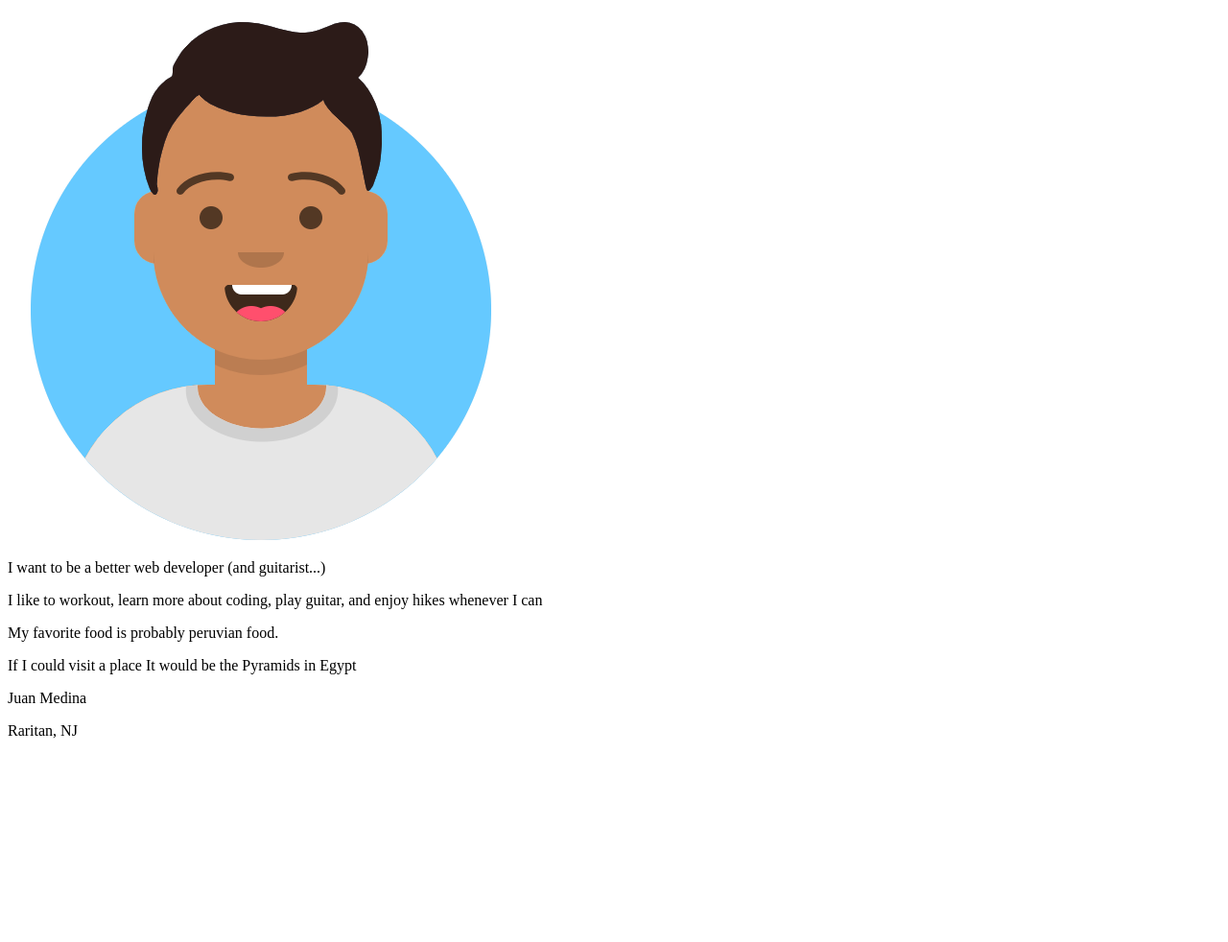
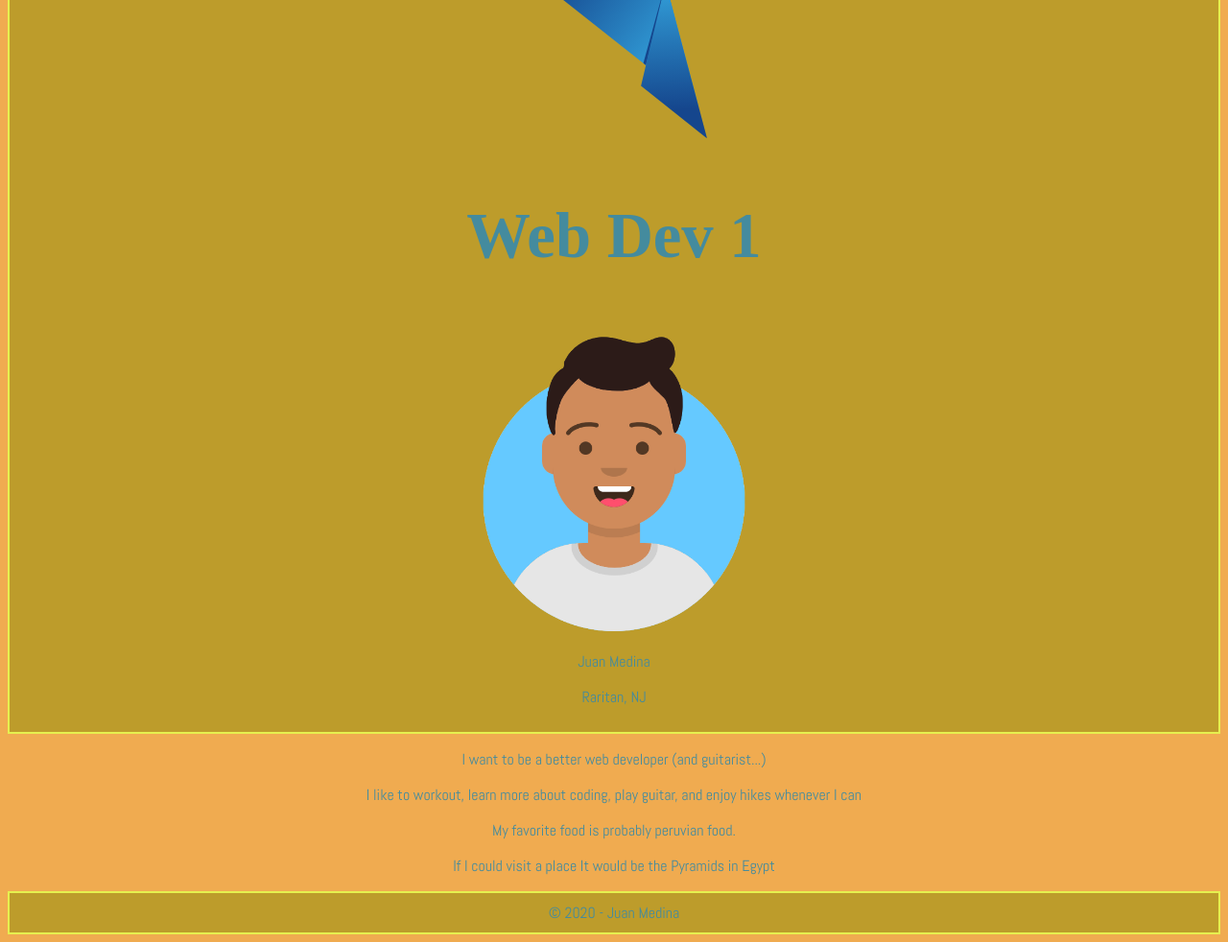
Before and after one commit to RVCC-IDMX/about-me-juan12083, a plain HTML site: page index.html in a window 1280 px wide. Shown: the part 172-1154 px from the top of the page at 96% size. Before the commit the page ends 959 px from the top, so only its background shows below. Drawn offline with Linux system fonts and the light colour scheme; a web font is replaced by a local one.

Commit message:
Adding Some Style

```diff
--- /dev/null
+++ b/css/style.css
@@ -0,0 +1,27 @@
+body {
+    font-family: Abel;
+
+    background-color: #F0AB50;
+    color: #448B9E;
+}
+
+
+h1, h2, h3, h4, h5, h6 {
+font-family: "Koh Santepheap";
+font-size: 50pt;
+}
+
+#bio {
+    text-align: center;
+}
+
+#hero, footer {
+    background-color: #BD9C2B;
+    border: 2px solid#E6F04F ;
+    text-align: center;
+    padding: 10px;
+}
+
+#hero img {
+    width: 300px;
+}
--- a/index.html
+++ b/index.html
@@ -5,40 +5,48 @@
     <meta http-equiv="X-UA-Compatible" content="IE=edge">
     <meta name="viewport" content="width=device-width, initial-scale=1.0">
     <title>About Me</title>
+
+    <link rel="preconnect" href="https://fonts.googleapis.com">
+    <link rel="preconnect" href="https://fonts.gstatic.com" crossorigin>
+    <link href="https://fonts.googleapis.com/css2?family=Abel&family=Koh+Santepheap:wght@900&display=swap" rel="stylesheet">
+
+<link href="css/style.css"  rel="stylesheet">
+
 </head>
 <body>
-   <section>
+
+    <section id="hero">
         <img src="img/logo-96X96.svg" alt="Blue Origami Logo">
 
         <h1>Web Dev 1</h1>
 
-        <Main>
-
         <img src="img/avataaars.png" alt="Avatar Picture of Me">
-
-        <div>
-</section>
-
-<sectio>
 <div>
-<P>I want to be a better web developer (and guitarist...)</P>
-<p>I like to workout, learn more about coding, play guitar, and enjoy hikes whenever I can</p>
-<p>My favorite food is probably peruvian food.</p>
-<p>If I could visit a place It would be the Pyramids in Egypt</p>
-
+    <p>Juan Medina</p>
+    <p>Raritan, NJ</p>
 </div>
 
 
 
-</sectio>
+    </section>
 
-<p>Juan Medina</p>
-<p>Raritan, NJ</p>
+    <section id="bio">
+        <div>
+            <P>I want to be a better web developer (and guitarist...)</P>
+            <p>I like to workout, learn more about coding, play guitar, and enjoy hikes whenever I can</p>
+            <p>My favorite food is probably peruvian food.</p>
+            <p>If I could visit a place It would be the Pyramids in Egypt</p>
+
+        </div>
+    </section  >
 
 
-</div>
 
 </Main>
 
+<footer>
+    © 2020 - Juan Medina
+</footer>
+
 </body>
 </html>
```
